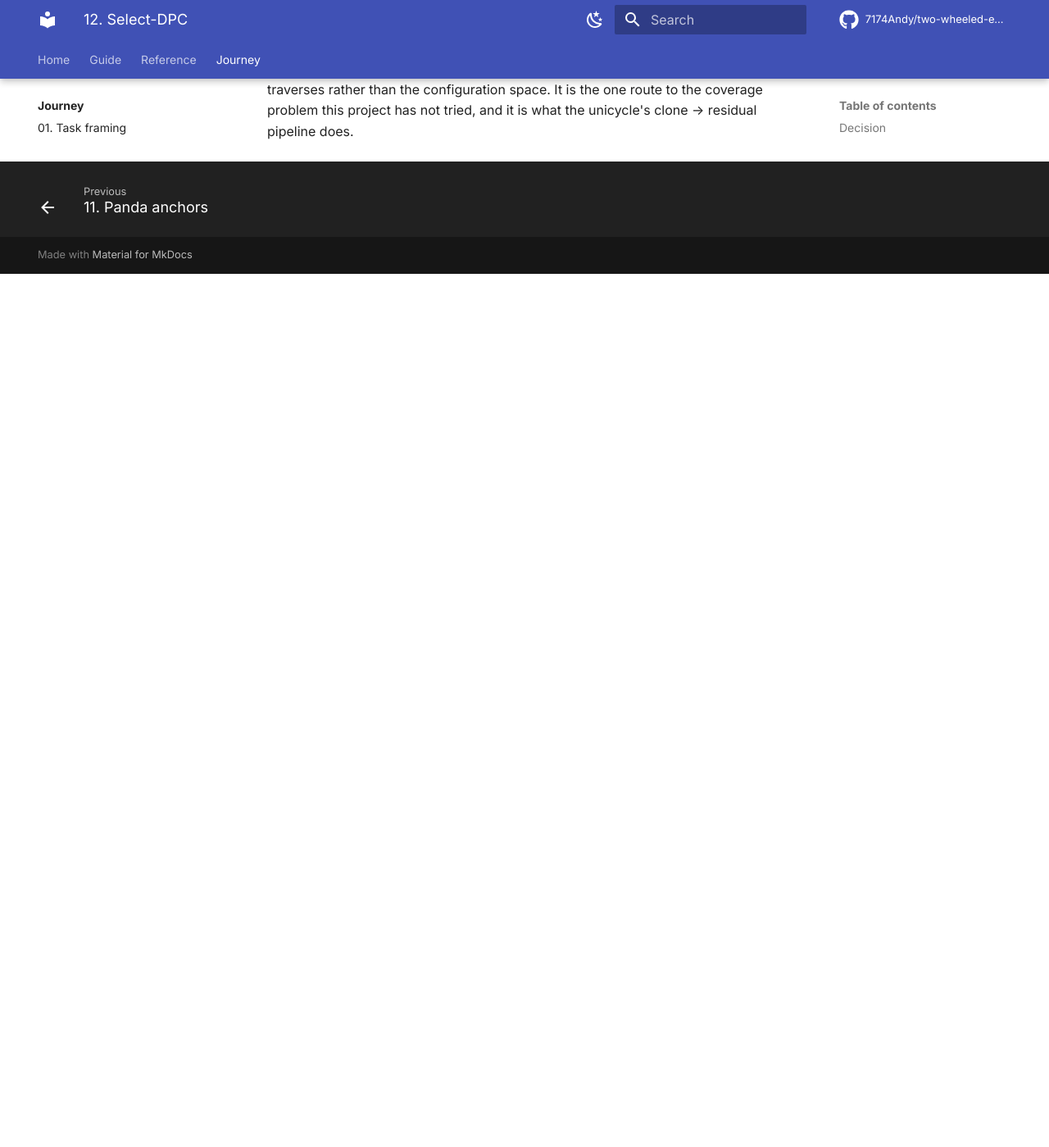
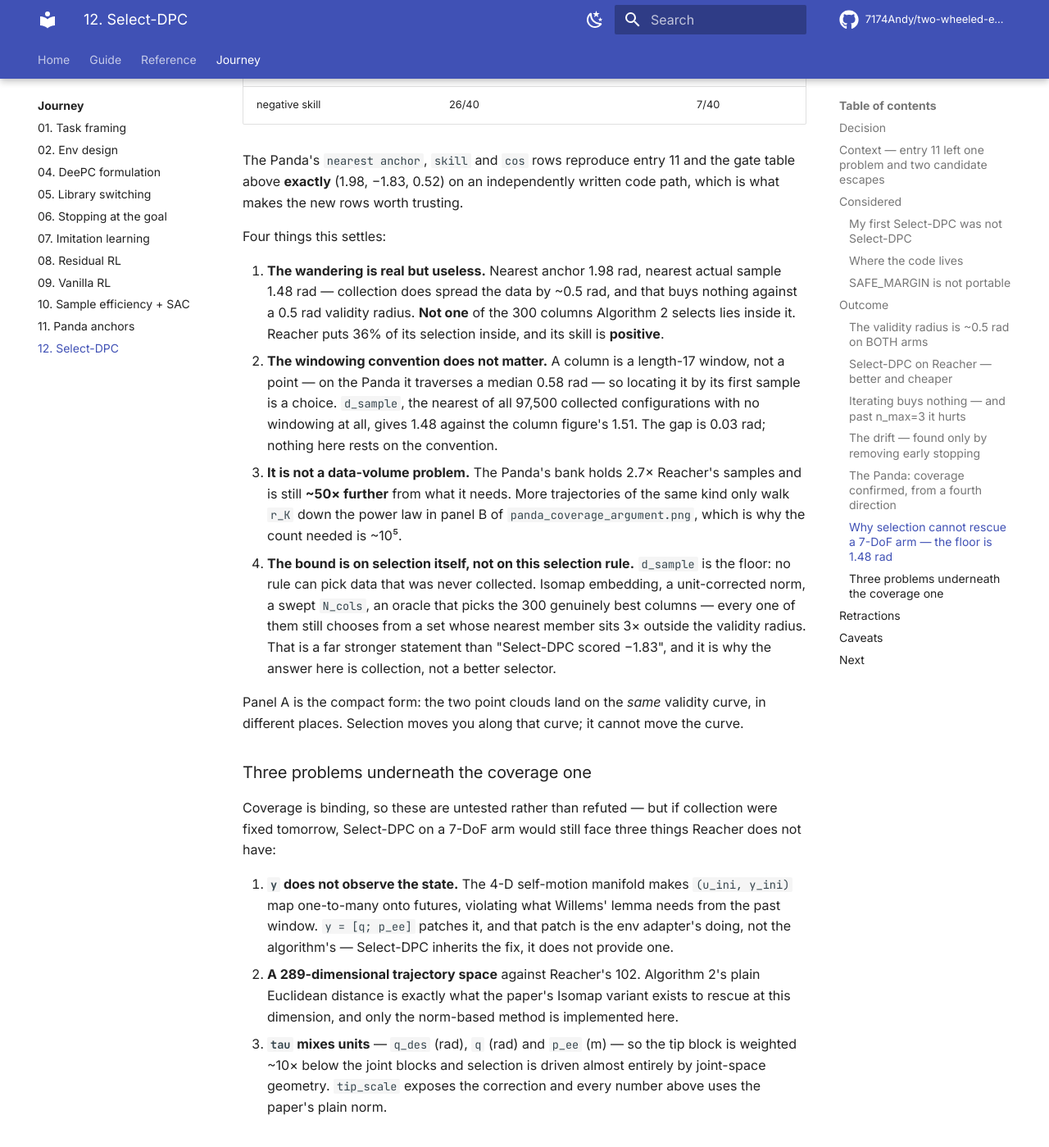
Before and after one commit to 7174Andy/residual-rl, an MkDocs documentation site: the page built from docs/journey/12-select-dpc.md, in a window 1280 px wide and 1400 px high, scrolled down 6043 px. Shown: the whole window at 82% size. Built offline with MkDocs 1.6.1 and Material for MkDocs 9.7.7, drawn with Linux system fonts in a browser that asks for light colours; comment, search, counter and statistics services are not loaded; the version menu is left out; before the commit the page ends 6377 px from its top, so only the background shows below that; some of the changed text lies outside the part shown.

Commit message:
add docs about data coverage in 7-dof

```diff
--- a/docs/journey/12-select-dpc.md
+++ b/docs/journey/12-select-dpc.md
@@ -12,6 +12,13 @@ Reacher it is **strictly better and cheaper** than the anchor pipeline: 96/120 v
 84/120 reaches, at **4x less compute**. On the Panda it improves every metric and
 remains unusable — which is the fourth independent confirmation that
 [entry 11](11-panda-anchors.md)'s coverage diagnosis is the binding constraint.
+
+A fifth measurement, added afterwards, makes that last claim structural rather
+than empirical: the nearest of the Panda bank's **97,500 collected samples** sits
+**1.48 rad** from a typical episode start, against a 0.5 rad validity radius, so
+**no** selection rule — not this one, not Isomap, not an oracle — has anything
+near enough to pick. On Reacher the same number is 0.03 rad. Select-DPC selects;
+it does not collect.
 
 Two results here contradict what the papers would lead you to expect, and one
 contradicts a claim made in this repo an hour earlier. All three are recorded
@@ -189,6 +196,80 @@ manufactures data that is not there.
 `scripts/plot_panda_coverage_argument.py` assembles the four independent routes to
 this conclusion into one figure.
 
+### Why selection cannot rescue a 7-DoF arm — the floor is 1.48 rad
+
+The argument above had a hole. **1.98 rad is the distance to the nearest
+*anchor*,** and Select-DPC does not use anchors — it picks Hankel *columns* out of
+a pooled bank, and collection trajectories wander away from their anchor under OU
+excitation. So "1.98 rad from an anchor" never said how far the *selected* data
+was. `scripts/measure_selection_distance.py` measures the thing the algorithm
+actually reaches for: 40 held-out configurations per arm, drawn the way each env
+draws its episode starts, `N_cols = 300`, stride 4, medians.
+
+![Select-DPC selection distance against the validity radius, both arms](../reference/panda_selection_distance.png)
+
+| | Panda (7-DoF) | Reacher (2-DoF) |
+| --- | --- | --- |
+| collection | 97,500 samples → 24,115 columns / 65 trajectories | 36,000 → 8,880 / 30 |
+| nearest anchor | 1.98 rad | 0.51 rad |
+| **nearest sample collected, anywhere** | **1.48 rad** | **0.03 rad** |
+| nearest bank column | 1.51 rad | 0.05 rad |
+| median selected column | 2.01 rad | 0.58 rad |
+| **selected columns inside 0.5 rad** | **0%** | **36%** |
+| skill / cos | −1.83 / 0.52 | **+0.73** / 0.92 |
+| negative skill | 26/40 | 7/40 |
+
+The Panda's `nearest anchor`, `skill` and `cos` rows reproduce entry 11 and the
+gate table above **exactly** (1.98, −1.83, 0.52) on an independently written code
+path, which is what makes the new rows worth trusting.
+
+Four things this settles:
+
+1. **The wandering is real but useless.** Nearest anchor 1.98 rad, nearest actual
+   sample 1.48 rad — collection does spread the data by ~0.5 rad, and that buys
+   nothing against a 0.5 rad validity radius. **Not one** of the 300 columns
+   Algorithm 2 selects lies inside it. Reacher puts 36% of its selection inside,
+   and its skill is **positive**.
+2. **The windowing convention does not matter.** A column is a length-17 window,
+   not a point — on the Panda it traverses a median 0.58 rad — so locating it by
+   its first sample is a choice. `d_sample`, the nearest of all 97,500 collected
+   configurations with no windowing at all, gives 1.48 against the column figure's
+   1.51. The gap is 0.03 rad; nothing here rests on the convention.
+3. **It is not a data-volume problem.** The Panda's bank holds 2.7× Reacher's
+   samples and is still **~50× further** from what it needs. More trajectories of
+   the same kind only walk `r_K` down the power law in panel B of
+   `panda_coverage_argument.png`, which is why the count needed is ~10⁵.
+4. **The bound is on selection itself, not on this selection rule.** `d_sample` is
+   the floor: no rule can pick data that was never collected. Isomap embedding, a
+   unit-corrected norm, a swept `N_cols`, an oracle that picks the 300 genuinely
+   best columns — every one of them still chooses from a set whose nearest member
+   sits 3× outside the validity radius. That is a far stronger statement than
+   "Select-DPC scored −1.83", and it is why the answer here is collection, not a
+   better selector.
+
+Panel A is the compact form: the two point clouds land on the *same* validity
+curve, in different places. Selection moves you along that curve; it cannot move
+the curve.
+
+### Three problems underneath the coverage one
+
+Coverage is binding, so these are untested rather than refuted — but if collection
+were fixed tomorrow, Select-DPC on a 7-DoF arm would still face three things
+Reacher does not have:
+
+1. **`y` does not observe the state.** The 4-D self-motion manifold makes
+   `(u_ini, y_ini)` map one-to-many onto futures, violating what Willems' lemma
+   needs from the past window. `y = [q; p_ee]` patches it, and that patch is the
+   env adapter's doing, not the algorithm's — Select-DPC inherits the fix, it does
+   not provide one.
+2. **A 289-dimensional trajectory space** against Reacher's 102. Algorithm 2's
+   plain Euclidean distance is exactly what the paper's Isomap variant exists to
+   rescue at this dimension, and only the norm-based method is implemented here.
+3. **`tau` mixes units** — `q_des` (rad), `q` (rad) and `p_ee` (m) — so the tip
+   block is weighted ~10× below the joint blocks and selection is driven almost
+   entirely by joint-space geometry. `tip_scale` exposes the correction and every
+   number above uses the paper's plain norm.
+
 ## Retractions
 
 **The Panda closed-loop comparison at 40 steps.** All three controllers scored
@@ -214,6 +295,11 @@ improving without reaching improving is a pattern worth distrusting on sight.
 - `tau` mixes units (torque, radians, metres). `tip_scale` exposes a correction;
   every number here uses the paper's plain norm, which under-weights the Panda's
   tip block ~10x.
+- The selection-distance table is **n = 40 configurations per arm, one seed, one
+  `N_cols`, one stride**. The effects are 30x, not marginal, and the three rows
+  that overlap prior runs reproduce them exactly — but it is not a confirmation
+  run. The Reacher bank is also collected fresh each invocation (30 anchors x
+  1200 samples) rather than loaded, so its rows move slightly with `--seed`.
 - One unexplained non-determinism: episode 17 of the Reacher scan scored 19.8 mm
   in one code path and 184.8 mm in another on identical inputs. Order dependence,
   episode definition and metric seeding were each ruled out. No aggregate depends
@@ -226,7 +312,9 @@ improving without reaching improving is a pattern worth distrusting on sight.
 2. **`N_cols` sweep**, the one design parameter the paper tunes and we did not.
 3. **Exploit `q0` symmetry** on Reacher — 5 libraries instead of 30 — and the same
    trick for the Panda's `q1`.
-4. **On-policy collection for the Panda**: cover the trajectories the controller
-   actually traverses rather than the configuration space. It is the one route to
-   the coverage problem this project has not tried, and it is what the unicycle's
-   clone -> residual pipeline does.
+4. **On-policy collection for the Panda** — now the only item on this list that
+   can move the Panda at all. Cover the trajectories the controller actually
+   traverses rather than the configuration space: it attacks `d_sample` directly,
+   which is the quantity the section above shows every selection-side idea is
+   bounded by. It is the one route to the coverage problem this project has not
+   tried, and it is what the unicycle's clone -> residual pipeline does.
```
Also changed, not shown: docs/reference/panda_selection_distance.png (added).
